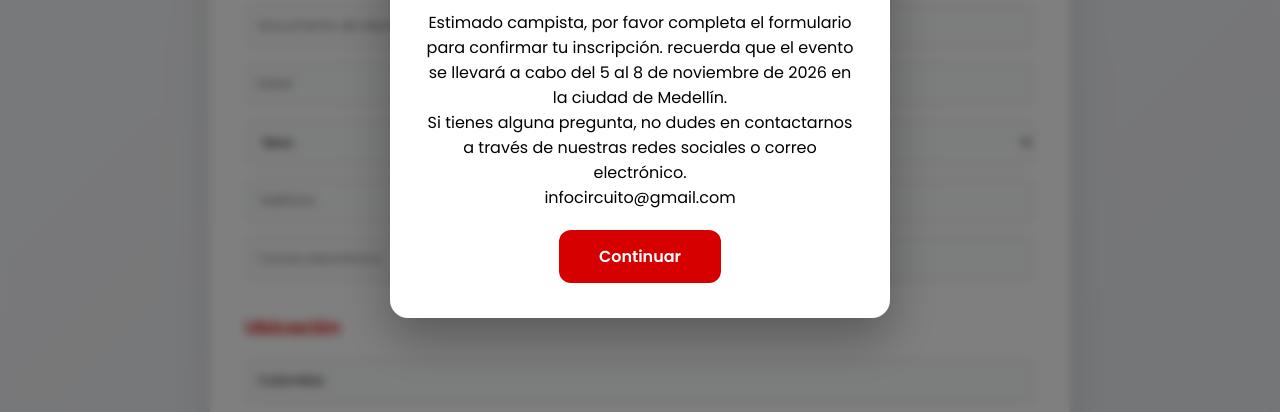
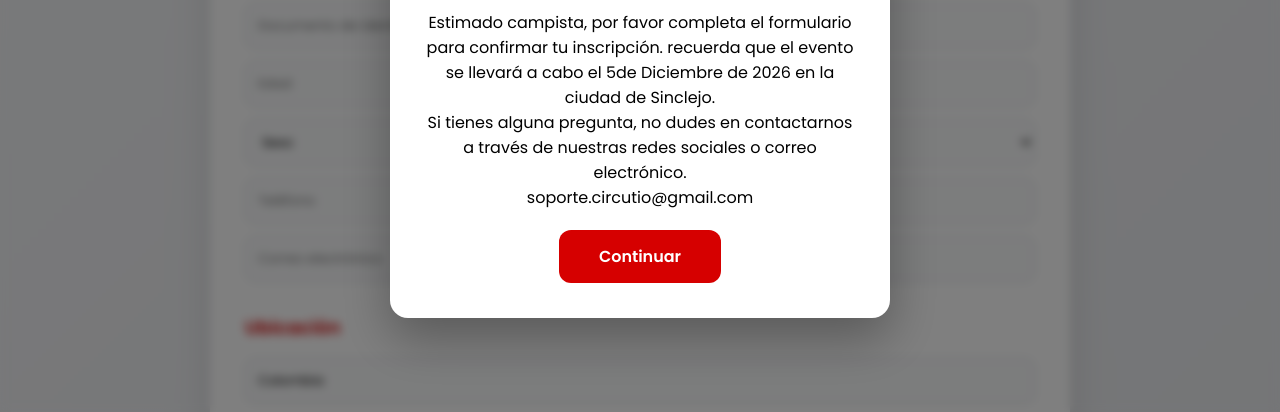
Before and after one commit to CursoOffice/UJECA, a plain HTML site: page form.html in a window 1280 px wide. Shown: the part 388-800 px from the top of the page. Drawn offline with Linux system fonts and the light colour scheme; no server answers.

Commit message:
Modify welcome modal and event details
Updated the welcome modal content and corrected the event date and contact email.

```diff
--- a/form.html
+++ b/form.html
@@ -173,9 +173,9 @@ box-shadow:0 20px 50px rgba(0,0,0,0.3);animation:zoomIn .3s ease;border-top:6px
 <img src="img/logo.png" class="icono">
 
 <h1>¡Bienvenido!</h1>
-<p>Estimado campista, por favor completa el formulario para confirmar tu inscripción. recuerda que el evento se llevará a cabo del 5 al 8 de noviembre de 2026 en la ciudad de Medellín.</p>
+<p>Estimado campista, por favor completa el formulario para confirmar tu inscripción. recuerda que el evento se llevará a cabo el 5de Diciembre  de 2026 en la ciudad de Sinclejo.</p>
 <p>Si tienes alguna pregunta, no dudes en contactarnos a través de nuestras redes sociales o correo electrónico.</p>
-<p>infocircuito@gmail.com</p>
+<p>soporte.circutio@gmail.com</p>
 <button onclick="cerrarBienvenida()">Continuar</button>
 </div>
 </div>
```
